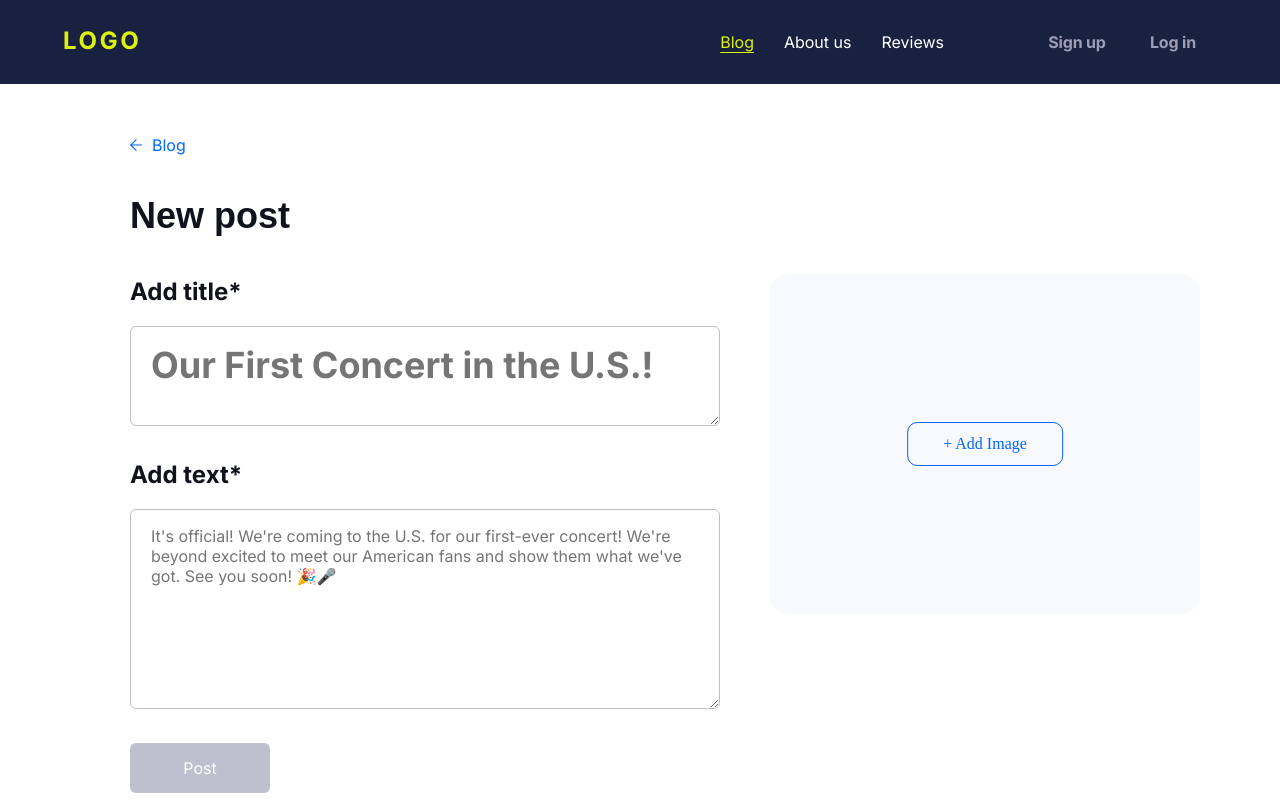
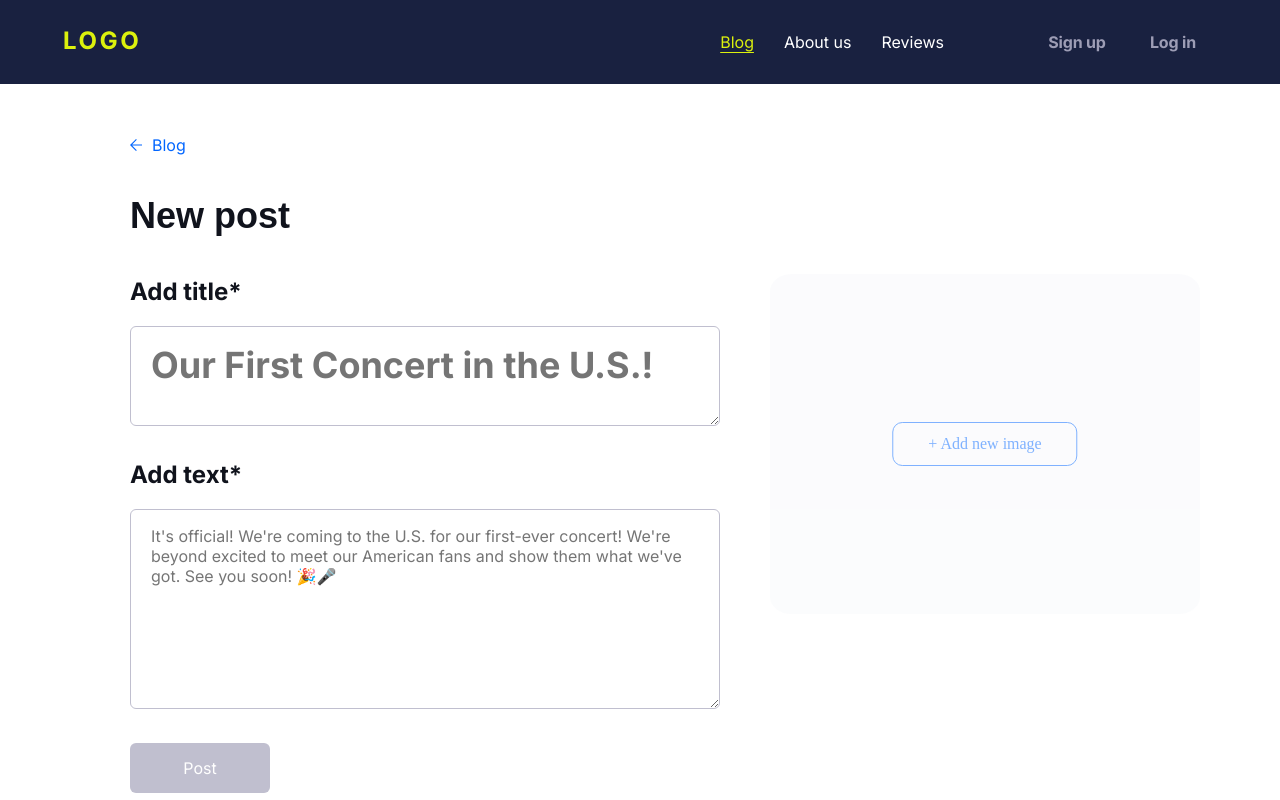
Before and after one commit to Nelskie13/React-Adaptive-Blog-Project, a React (Vite) app: page /Addpost in a window 1280 px wide. Shown: the top 800 px of the page. Built offline with nearby package versions, Linux system fonts and the light colour scheme; what upload-js would draw is missing.

Commit message:
Add hover state in PostImage uploader

```diff
--- a/src/components/PostImage.jsx
+++ b/src/components/PostImage.jsx
@@ -11,6 +11,8 @@ export const PostImage = ({ addImageSuccessful }) => {
   const [image, setImage] = useState("");
   const [isLoading, setIsLoading] = useState(false);
 
+  const [isHidden, setIsHidden] = useState(false);
+
   const handleImageUpload = async (e) => {
     try {
       const { fileUrl } = await uploadImage.uploadFile(e.target.files[0], {
@@ -19,6 +21,7 @@ export const PostImage = ({ addImageSuccessful }) => {
       imageInput.current.value = "";
       setImage(fileUrl);
       addImageSuccessful(fileUrl);
+      setIsHidden(true);
     } catch (e) {
       console.warn(`Error: ${e}`);
     }
@@ -29,19 +32,30 @@ export const PostImage = ({ addImageSuccessful }) => {
     console.log(`File uploading: ${progress}% complete.`);
   };
 
+  const mouseOverHandler = () => {
+    setIsHidden(false);
+  };
+
+  const mouseOutHandler = () => {
+    setIsHidden(true);
+  };
+
   return (
     <div
       className="image-uploader"
+      onMouseOver={mouseOverHandler}
+      onMouseOut={mouseOutHandler}
       style={{
         backgroundImage: image ? `url(${image})` : "#f8f9fc",
         backgroundSize: "cover",
+        opacity: isHidden ? "1" : "0.5",
       }}
     >
       {isLoading ? <LoadingSpinner /> : ""}
       <label
         className="image-button"
         style={{
-          display: image ? "none" : "block",
+          display: isHidden ? "none" : "block",
         }}
       >
         <input
@@ -50,7 +64,7 @@ export const PostImage = ({ addImageSuccessful }) => {
           onChange={handleImageUpload}
           ref={imageInput}
         />
-        + Add Image
+        {isHidden ? "+ Add image" : "+ Add new image"}
       </label>
     </div>
   );
```
